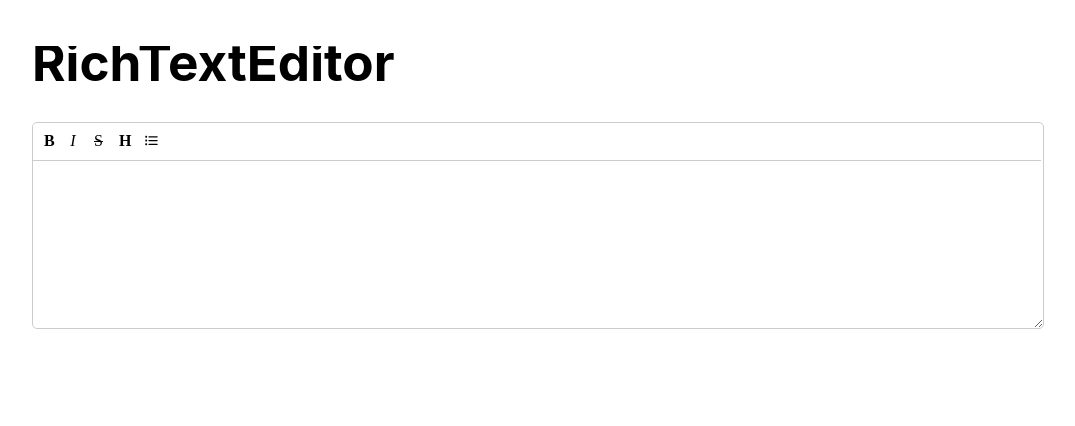
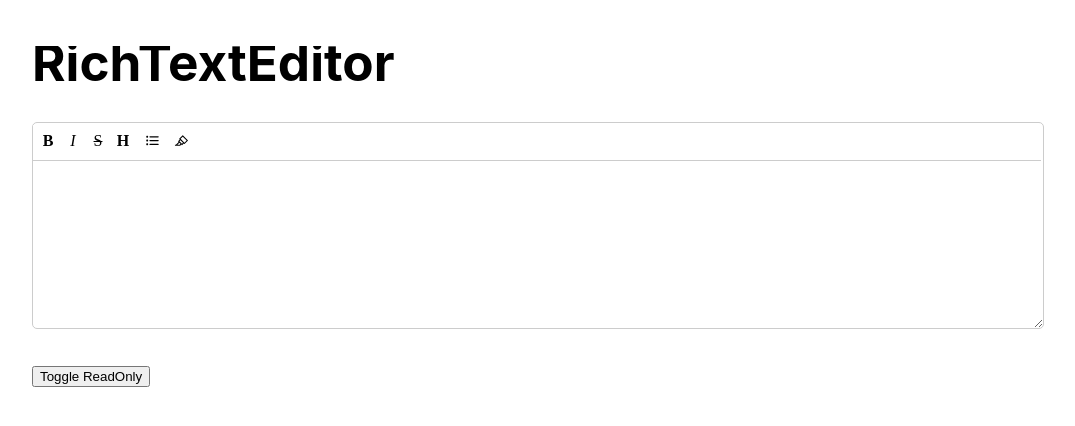
Before and after one commit to bcgov/citz-imb-richtexteditor, a React (Vite) app in the folder app/: page / in a window 1280 px wide. Shown: the top 426 px of the page, without its empty margins (1-1076 px from the left). Built offline with nearby package versions, Linux system fonts and the light colour scheme.

Commit message:
Added highlighter button

```diff
--- a/app/src/App.tsx
+++ b/app/src/App.tsx
@@ -4,7 +4,7 @@ import { RichTextEditor } from "../../src/RichTextEditor";
 
 function App() {
   const [content, setContent] = useState("");
-  const readOnly = false;
+  const [readOnly, setReadOnly] = useState(false);
 
   return (
     <div className="main">
@@ -16,6 +16,7 @@ function App() {
       />
       <br />
       <p>{content}</p>
+      <button onClick={() => setReadOnly(!readOnly)}>Toggle ReadOnly</button>
     </div>
   );
 }
--- a/src/RichTextEditor.tsx
+++ b/src/RichTextEditor.tsx
@@ -1,5 +1,10 @@
 import "./styles.css";
-import { ListIcon, ListIconDisabled } from "./assets";
+import {
+  HighlighterIcon,
+  HighlighterIconDisabled,
+  ListIcon,
+  ListIconDisabled,
+} from "./assets";
 import React, { useRef, useEffect } from "react";
 import { HTMLTag, RichTextEditorProps } from "./types";
 import {
@@ -321,6 +326,13 @@ export const RichTextEditor = (props: RichTextEditorProps) => {
             className="icon"
           />
         </button>
+        <button className="button" disabled={readOnly}>
+          <img
+            src={!readOnly ? HighlighterIcon : HighlighterIconDisabled}
+            alt="Highlighter Icon"
+            className="icon"
+          />
+        </button>
       </div>
       <div
         ref={contentRef}
--- a/src/assets/index.ts
+++ b/src/assets/index.ts
@@ -1,2 +1,4 @@
 export { default as ListIcon } from "./ListIcon.svg";
 export { default as ListIconDisabled } from "./ListIconDisabled.svg";
+export { default as HighlighterIcon } from "./Highlighter.svg";
+export { default as HighlighterIconDisabled } from "./HighlighterDisabled.svg";
--- a/src/styles.css
+++ b/src/styles.css
@@ -21,6 +21,7 @@
 .button {
   height: 20px;
   width: 20px;
+  padding: 2px;
   background-color: transparent;
   border: none;
   margin-right: 5px;
@@ -93,3 +94,7 @@
   width: 15px;
   height: 15px;
 }
+
+.button:has(.icon) {
+  margin-left: 4px;
+}
```
Also changed, not shown: src/assets/Highlighter.svg (added), src/assets/HighlighterDisabled.svg (added).
